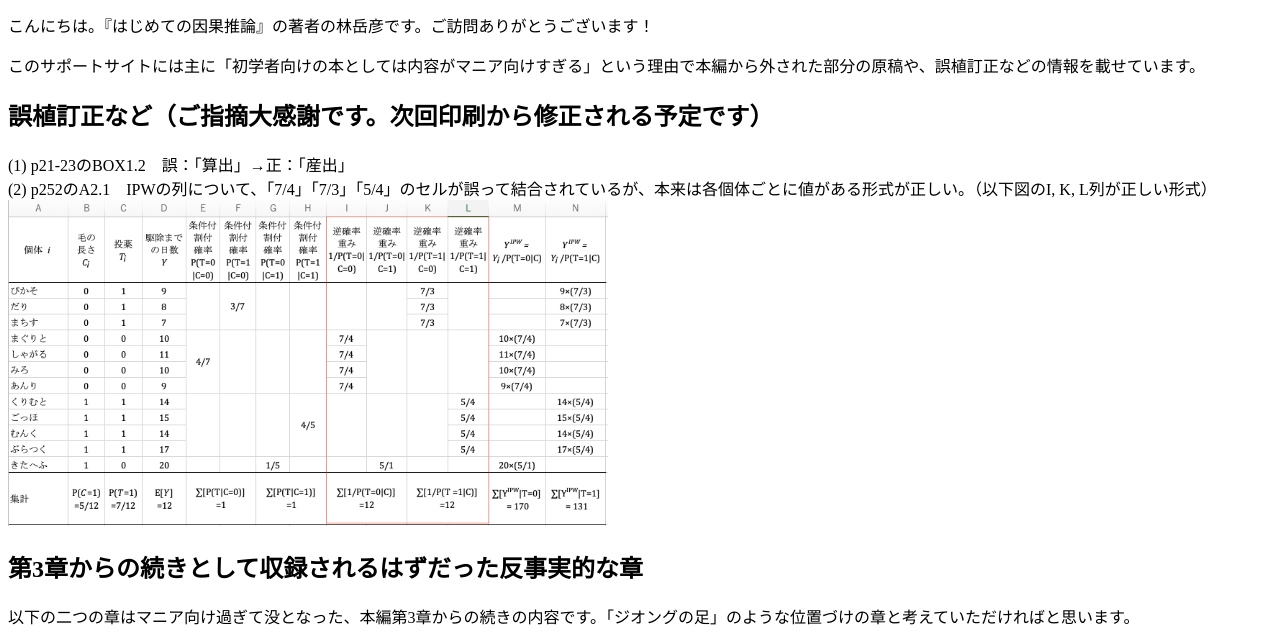
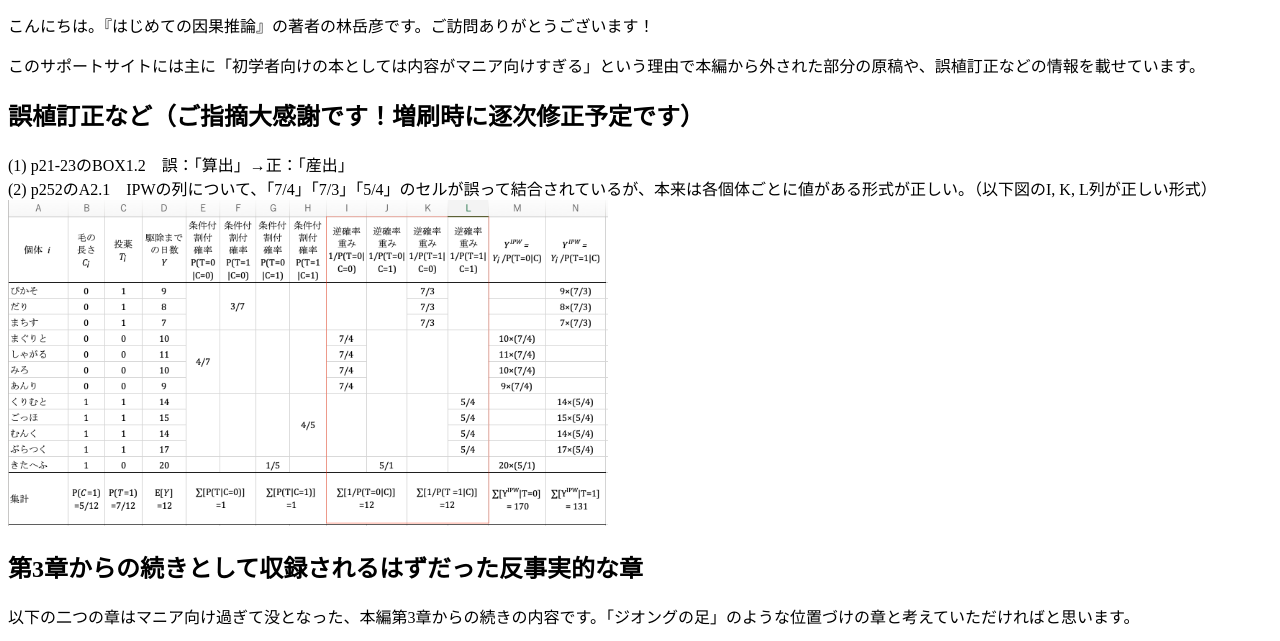
Before and after one commit to takehikoihayashi/takehikoihayashi.github.io, a plain HTML site: page index.html in a window 1280 px wide. Shown: the part 116-757 px from the top of the page. Drawn offline with Linux system fonts and the light colour scheme.

Commit message:
増刷の文言修正

```diff
--- a/index.html
+++ b/index.html
@@ -11,7 +11,7 @@
 
 <p>このサポートサイトには主に「初学者向けの本としては内容がマニア向けすぎる」という理由で本編から外された部分の原稿や、誤植訂正などの情報を載せています。</p>
 
-<h2>誤植訂正など（ご指摘大感謝です。次回印刷から修正される予定です）</h2>
+<h2>誤植訂正など（ご指摘大感謝です！増刷時に逐次修正予定です）</h2>
 (1) p21-23のBOX1.2　誤：「算出」→正：「産出」<br />
 
 (2) p252のA2.1　IPWの列について、「7/4」「7/3」「5/4」のセルが誤って結合されているが、本来は各個体ごとに値がある形式が正しい。（以下図のI, K, L列が正しい形式）<br />
```
